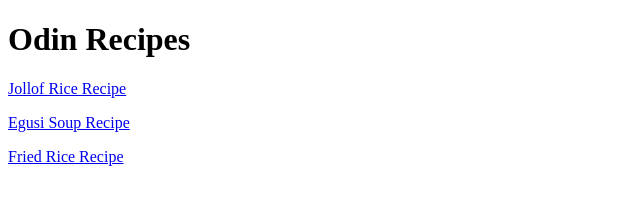
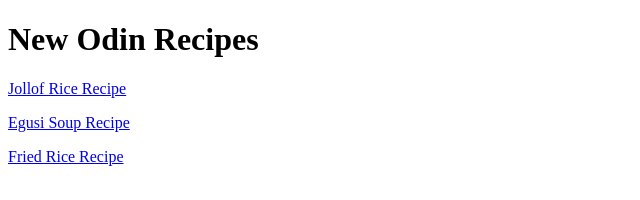
Before and after one commit to Sarmmie2706/odin-newrecipes, a plain HTML site: page index.html in a window 1280 px wide. Shown: the whole page, without its empty margins (0-640 px from the left). Drawn offline with Linux system fonts and the light colour scheme.

Commit message:
Make necessary changes

```diff
--- a/index.html
+++ b/index.html
@@ -8,7 +8,7 @@
      </head>
 
      <body>
-        <h1>Odin Recipes</h1>
+        <h1>New Odin Recipes</h1>
         <a href="./newrecipes/jollofrice.html">Jollof Rice Recipe</a>
 
         <p><a href="./newrecipes/egusi.html">Egusi Soup Recipe</a></p>
```
